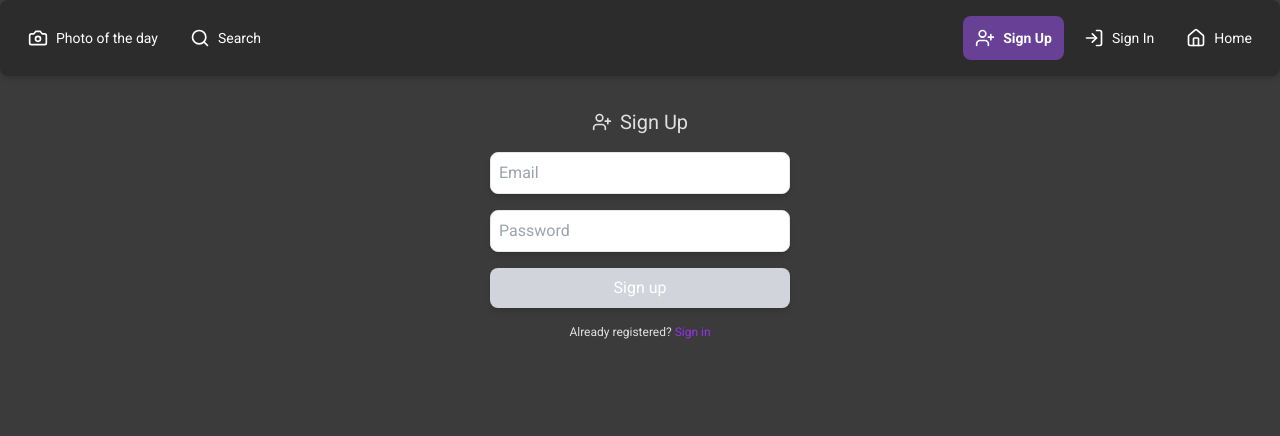
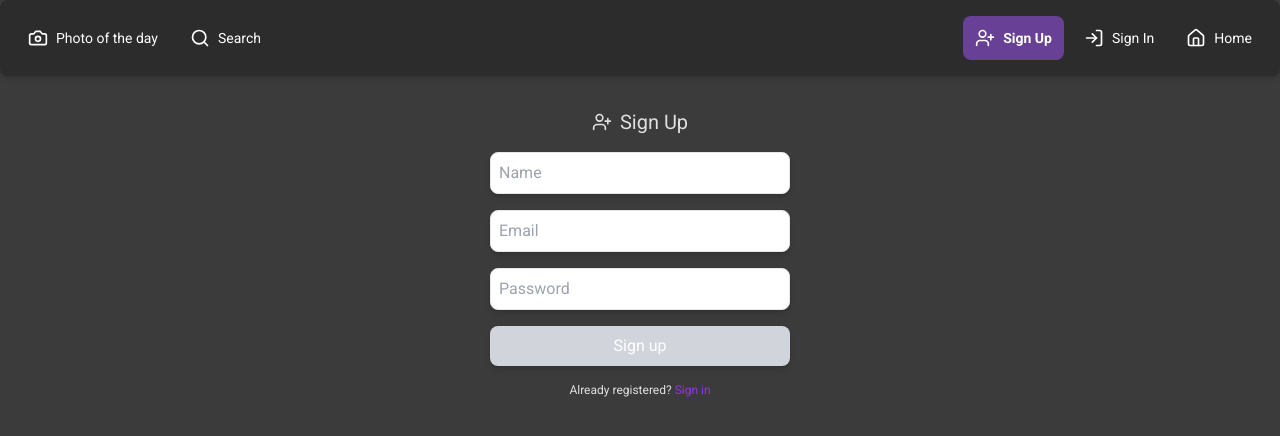
Before and after one commit to TatyanaZakiryanova/nasa-data, a Next.js app: page /dashboard/registration in a window 1280 px wide. Shown: the top 436 px of the page. Built offline with nearby package versions, Linux system fonts and the light colour scheme; no server answers.

Commit message:
added name field during registration

```diff
--- a/src/app/dashboard/profile/page.tsx
+++ b/src/app/dashboard/profile/page.tsx
@@ -66,19 +66,18 @@ export default function Profile() {
 
   return (
     <div>
-      <h1 className="mb-3 flex flex-col items-center text-2xl">
-        Profile
-        <CircleUser size={60} strokeWidth={1} />
-      </h1>
+      <h1 className="mb-3 text-2xl">Profile</h1>
       {userData ? (
-        <div className="flex flex-col gap-6">
-          <div className="mb-8 flex flex-col gap-2">
-            <h2>{userData.email}</h2>
+        <div>
+          <div className="mb-8 flex flex-col items-center gap-2">
+            <CircleUser size={60} strokeWidth={1} />
+            <h1 className="text-xl">{userData.name}</h1>
+            <h2 className="mb-3 text-sm">{userData.email}</h2>
             <p className="text-xs">Created at: {formatDate(userData.createdAt)} UTC+3</p>
             <p className="text-xs">Last login: {formatDate(userData.lastLogin)} UTC+3</p>
             {userData.profilePicture && <img src={userData.profilePicture} alt="Profile" />}
           </div>
-          <p className="mb-2 flex items-center justify-center gap-1 text-xl">
+          <p className="mb-8 flex items-center justify-center gap-1 text-xl">
             <Film size={20} strokeWidth={1.5} />
             Photo collection
           </p>
--- a/src/app/dashboard/registration/components/register.tsx
+++ b/src/app/dashboard/registration/components/register.tsx
@@ -22,10 +22,12 @@ export default function Register() {
 
   const formik = useFormik({
     initialValues: {
+      name: '',
       email: '',
       password: '',
     },
     validationSchema: Yup.object({
+      name: Yup.string().required('Name is required'),
       email: Yup.string().email('Invalid email format').required('Email is required'),
       password: Yup.string()
         .min(6, 'Password must be at least 6 characters')
@@ -33,7 +35,7 @@ export default function Register() {
     }),
     onSubmit: async (values) => {
       setIsLoading(true);
-      const { email, password } = values;
+      const { name, email, password } = values;
       try {
         const userCredential = await createUserWithEmailAndPassword(auth, email, password);
         const user = userCredential.user;
@@ -41,6 +43,7 @@ export default function Register() {
         await setDoc(doc(db, 'users', user.uid), {
           uid: user.uid,
           email: user.email,
+          name: name,
           profilePicture: user.photoURL || null,
           createdAt: new Date(),
           lastLogin: new Date(),
@@ -74,6 +77,19 @@ export default function Register() {
           <UserPlus size={20} />
           Sign Up
         </p>
+        <Input
+          id="name"
+          name="name"
+          type="text"
+          placeholder="Name"
+          inputValue={formik.values.name}
+          handleInput={formik.handleChange}
+          handleBlur={formik.handleBlur}
+          className={`p-2 shadow-md`}
+        />
+        {formik.touched.name && formik.errors.name ? (
+          <span className="text-sm text-red-500">{formik.errors.name}</span>
+        ) : null}
         <Input
           id="email"
           name="email"
--- a/src/app/shared/navbar.tsx
+++ b/src/app/shared/navbar.tsx
@@ -3,9 +3,9 @@
 import { Camera, CircleUser, House, LogIn, LogOut, Search, UserPlus } from 'lucide-react';
 import Link from 'next/link';
 import { usePathname } from 'next/navigation';
+import { useState } from 'react';
 
 import { useAuth } from '../contexts/auth-context';
-import { useState } from 'react';
 
 export default function Navbar() {
   const pathname = usePathname();
```
